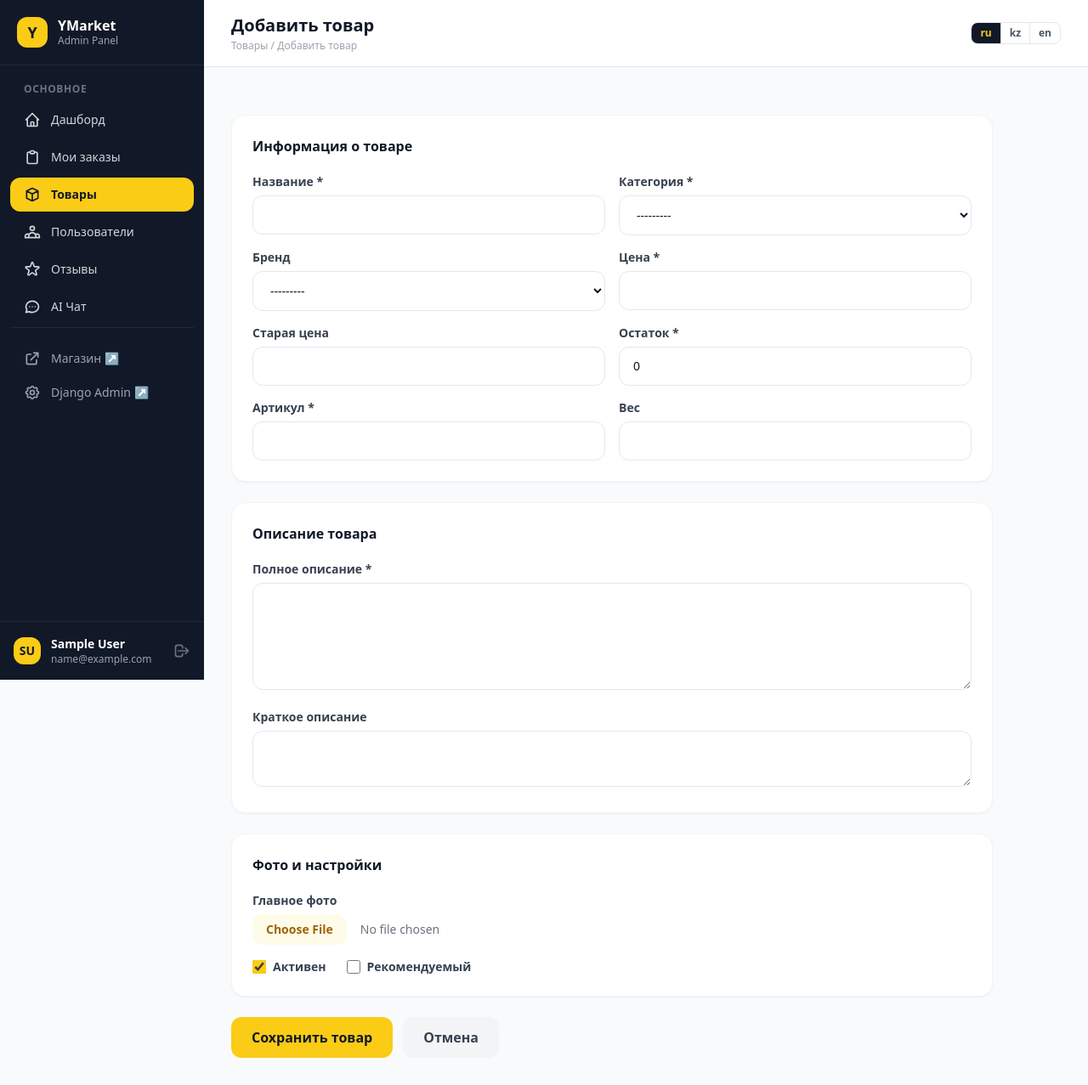
After one commit to sakenzi/aimarket, a Django app: page /dashboard/products/add/ in a window 1280 px wide. The commit adds this page. Shown: the whole page at 85% size. Run offline with Django 5.2, Linux system fonts and the light colour scheme; the visitor is signed in with stand-in values (Sample User, id 1); data comes from the database, SQL or seed files in the repository; data that the repository does not hold is empty; some libraries are stand-ins or nearby versions.

Commit message:
fix bags dashboard

```diff
--- /dev/null
+++ b/marketplace/apps/dashboard/forms.py
@@ -0,0 +1,45 @@
+from django import forms
+
+from apps.products.models import Brand, Category, Product
+
+
+class DashboardProductForm(forms.ModelForm):
+    main_image = forms.ImageField(required=False)
+
+    class Meta:
+        model = Product
+        fields = (
+            'name',
+            'category',
+            'brand',
+            'description',
+            'short_description',
+            'price',
+            'old_price',
+            'stock',
+            'sku',
+            'weight',
+            'is_active',
+            'is_featured',
+        )
+        widgets = {
+            'description': forms.Textarea(attrs={'rows': 5}),
+            'short_description': forms.Textarea(attrs={'rows': 2}),
+        }
+
+    def __init__(self, *args, **kwargs):
+        super().__init__(*args, **kwargs)
+        self.fields['category'].queryset = Category.objects.filter(is_active=True).order_by('parent__name', 'name')
+        self.fields['brand'].queryset = Brand.objects.order_by('name')
+
+        text_classes = 'w-full px-4 py-3 border border-gray-200 rounded-xl text-sm outline-none focus:ring-2 focus:ring-yellow-400 bg-white'
+        checkbox_classes = 'w-4 h-4 rounded accent-yellow-400'
+        for name, field in self.fields.items():
+            if name in {'is_active', 'is_featured'}:
+                field.widget.attrs.update({'class': checkbox_classes})
+            elif name == 'main_image':
+                field.widget.attrs.update({
+                    'class': 'w-full text-sm text-gray-500 file:mr-4 file:py-2 file:px-4 file:rounded-xl file:border-0 file:text-sm file:font-bold file:bg-yellow-50 file:text-yellow-700 hover:file:bg-yellow-100'
+                })
+            else:
+                field.widget.attrs.update({'class': text_classes})
--- a/marketplace/apps/dashboard/urls.py
+++ b/marketplace/apps/dashboard/urls.py
@@ -12,6 +12,7 @@ urlpatterns = [
 
     # Products
     path('products/', views.products_list, name='products'),
+    path('products/add/', views.product_create, name='product_create'),
     path('products/<uuid:pk>/toggle/', views.product_toggle, name='product_toggle'),
     path('products/<uuid:pk>/stock/', views.product_update_stock, name='product_stock'),
 
--- a/marketplace/apps/dashboard/views.py
+++ b/marketplace/apps/dashboard/views.py
@@ -9,9 +9,10 @@ from datetime import timedelta
 import json
 
 from apps.orders.models import Order, OrderStatusHistory
-from apps.products.models import Product, Category, Review
+from apps.products.models import Product, Category, Review, ProductImage
 from apps.users.models import User
 from apps.ai_chat.models import ChatSession
+from .forms import DashboardProductForm
 
 
 # ── Helpers ───────────────────────────────────────────────────────────────────
@@ -199,6 +200,32 @@ def products_list(request):
 
 
 @staff_required
+def product_create(request):
+    if request.method == 'POST':
+        form = DashboardProductForm(request.POST, request.FILES)
+        if form.is_valid():
+            product = form.save()
+            image = form.cleaned_data.get('main_image')
+            if image:
+                ProductImage.objects.create(
+                    product=product,
+                    image=image,
+                    alt=product.name,
+                    is_main=True,
+                )
+            messages.success(request, 'Product created.')
+            return redirect('dashboard:products')
+    else:
+        form = DashboardProductForm()
+
+    context = {
+        'form': form,
+        'section': 'products',
+    }
+    return render(request, 'dashboard/product_form.html', context)
+
+
+@staff_required
 def product_toggle(request, pk):
     """Toggle product active status via AJAX"""
     product = get_object_or_404(Product, pk=pk)
--- a/marketplace/apps/products/context_processors.py
+++ b/marketplace/apps/products/context_processors.py
@@ -166,7 +166,7 @@ UI_TRANSLATIONS = {
     'all_link': 'Все →',
     'top_products': 'Топ товаров',
     'no_data': 'Нет данных',
-    'revenue_currency': 'Выручка ₽',
+    'revenue_currency': 'Выручка ₸',
     'orders_chart': 'Заказов',
     'review_moderation': 'Модерация отзывов',
     'awaiting_review': 'ожидают проверки',
@@ -200,6 +200,27 @@ UI_TRANSLATIONS = {
     'unblock_user': '✅ Разблокировать',
     'total_lower': 'всего',
     'orders_empty_short': 'Заказов нет',
+    'add_product': 'Добавить товар',
+    'product_info': 'Информация о товаре',
+    'product_description': 'Описание товара',
+    'product_media_settings': 'Фото и настройки',
+    'save_product': 'Сохранить товар',
+    'cancel': 'Отмена',
+    'product_form_labels': {
+        'name': 'Название',
+        'sku': 'Артикул',
+        'category': 'Категория',
+        'brand': 'Бренд',
+        'price': 'Цена',
+        'old_price': 'Старая цена',
+        'stock': 'Остаток',
+        'weight': 'Вес',
+        'short_description': 'Краткое описание',
+        'description': 'Полное описание',
+        'main_image': 'Главное фото',
+        'is_active': 'Активен',
+        'is_featured': 'Рекомендуемый',
+    },
     'order_status_labels': {
         'pending': 'Ожидает оплаты',
         'paid': 'Оплачен',
@@ -380,7 +401,7 @@ UI_TRANSLATIONS = {
     'all_link': 'Барлығы →',
     'top_products': 'Үздік тауарлар',
     'no_data': 'Дерек жоқ',
-    'revenue_currency': 'Табыс ₽',
+    'revenue_currency': 'Табыс ₸',
     'orders_chart': 'Тапсырыстар',
     'review_moderation': 'Пікірлерді модерациялау',
     'awaiting_review': 'тексеруді күтеді',
@@ -414,6 +435,27 @@ UI_TRANSLATIONS = {
     'unblock_user': '✅ Бұғаттан шығару',
     'total_lower': 'барлығы',
     'orders_empty_short': 'Тапсырыс жоқ',
+    'add_product': 'Тауар қосу',
+    'product_info': 'Тауар туралы ақпарат',
+    'product_description': 'Тауар сипаттамасы',
+    'product_media_settings': 'Фото және баптаулар',
+    'save_product': 'Тауарды сақтау',
+    'cancel': 'Болдырмау',
+    'product_form_labels': {
+        'name': 'Атауы',
+        'sku': 'Артикул',
+        'category': 'Санат',
+        'brand': 'Бренд',
+        'price': 'Баға',
+        'old_price': 'Ескі баға',
+        'stock': 'Қалдық',
+        'weight': 'Салмақ',
+        'short_description': 'Қысқаша сипаттама',
+        'description': 'Толық сипаттама',
+        'main_image': 'Негізгі фото',
+        'is_active': 'Белсенді',
+        'is_featured': 'Ұсынылған',
+    },
     'order_status_labels': {
         'pending': 'Төлем күтуде',
         'paid': 'Төленді',
@@ -594,7 +636,7 @@ UI_TRANSLATIONS = {
     'all_link': 'All →',
     'top_products': 'Top products',
     'no_data': 'No data',
-    'revenue_currency': 'Revenue ₽',
+    'revenue_currency': 'Revenue ₸',
     'orders_chart': 'Orders',
     'review_moderation': 'Review moderation',
     'awaiting_review': 'awaiting review',
@@ -628,6 +670,27 @@ UI_TRANSLATIONS = {
     'unblock_user': '✅ Unblock',
     'total_lower': 'total',
     'orders_empty_short': 'No orders',
+    'add_product': 'Add product',
+    'product_info': 'Product information',
+    'product_description': 'Product description',
+    'product_media_settings': 'Photo and settings',
+    'save_product': 'Save product',
+    'cancel': 'Cancel',
+    'product_form_labels': {
+        'name': 'Name',
+        'sku': 'SKU',
+        'category': 'Category',
+        'brand': 'Brand',
+        'price': 'Price',
+        'old_price': 'Old price',
+        'stock': 'Stock',
+        'weight': 'Weight',
+        'short_description': 'Short description',
+        'description': 'Full description',
+        'main_image': 'Main photo',
+        'is_active': 'Active',
+        'is_featured': 'Featured',
+    },
     'order_status_labels': {
         'pending': 'Awaiting payment',
         'paid': 'Paid',
--- a/marketplace/templates/dashboard/base.html
+++ b/marketplace/templates/dashboard/base.html
@@ -9,11 +9,46 @@
     <script src="https://cdn.tailwindcss.com"></script>
     <script src="https://cdn.jsdelivr.net/npm/chart.js@4.4.0/dist/chart.umd.min.js"></script>
     <style>
-        .sidebar-link { @apply flex items-center gap-3 px-4 py-2.5 rounded-xl text-sm font-medium transition-all; }
-        .sidebar-link:hover { @apply bg-yellow-400 text-gray-900; }
-        .sidebar-link.active { @apply bg-yellow-400 text-gray-900 font-bold; }
-        .stat-card { @apply bg-white rounded-2xl p-5 border border-gray-100 shadow-sm; }
-        .badge { @apply inline-flex items-center px-2.5 py-0.5 rounded-full text-xs font-bold; }
+        .sidebar-link {
+            display: flex;
+            align-items: center;
+            gap: 0.75rem;
+            padding: 0.625rem 1rem;
+            border-radius: 0.75rem;
+            font-size: 0.875rem;
+            line-height: 1;
+            font-weight: 500;
+            white-space: nowrap;
+            transition: all 0.2s ease;
+        }
+        .sidebar-link svg {
+            flex: 0 0 auto;
+            display: block;
+        }
+        .sidebar-link:hover,
+        .sidebar-link.active {
+            background: #facc15;
+            color: #111827;
+        }
+        .sidebar-link.active {
+            font-weight: 700;
+        }
+        .stat-card {
+            background: #fff;
+            border-radius: 1rem;
+            padding: 1.25rem;
+            border: 1px solid #f3f4f6;
+            box-shadow: 0 1px 2px rgba(15, 23, 42, 0.04);
+        }
+        .badge {
+            display: inline-flex;
+            align-items: center;
+            padding: 0.125rem 0.625rem;
+            border-radius: 9999px;
+            font-size: 0.75rem;
+            line-height: 1rem;
+            font-weight: 700;
+        }
     </style>
 </head>
 <body class="bg-gray-50 text-gray-900">
--- a/marketplace/templates/dashboard/orders.html
+++ b/marketplace/templates/dashboard/orders.html
@@ -65,7 +65,7 @@
                     <p class="text-xs text-gray-400">{{ order.user.email }}</p>
                 </td>
                 <td class="px-5 py-3 hidden md:table-cell text-gray-500">{{ order.items.count }} {{ ui.pcs }}</td>
-                <td class="px-5 py-3 font-black text-gray-900">{{ order.total|floatformat:0|intcomma }}₽</td>
+                <td class="px-5 py-3 font-black text-gray-900">{{ order.total|floatformat:0|intcomma }}₸</td>
                 <td class="px-5 py-3">
                     <span class="badge
                         {% if order.status == 'delivered' %}bg-green-100 text-green-700
--- /dev/null
+++ b/marketplace/templates/dashboard/product_form.html
@@ -0,0 +1,86 @@
+{% extends "dashboard/base.html" %}
+{% load ui_extras %}
+
+{% block title %}{{ ui.add_product }}{% endblock %}
+{% block page_title %}{{ ui.add_product }}{% endblock %}
+
+{% block breadcrumb %}
+<p class="text-xs text-gray-400 mt-0.5">
+    <a href="{% url 'dashboard:products' %}" class="hover:text-yellow-600">{{ ui.items }}</a> / {{ ui.add_product }}
+</p>
+{% endblock %}
+
+{% block content %}
+<form method="post" enctype="multipart/form-data" class="max-w-4xl space-y-6">
+    {% csrf_token %}
+
+    <div class="bg-white rounded-2xl border border-gray-100 shadow-sm p-6">
+        <h2 class="font-black text-gray-900 mb-5">{{ ui.product_info }}</h2>
+        <div class="grid md:grid-cols-2 gap-4">
+            {% for field in form %}
+            {% if field.name in "name,sku,category,brand,price,old_price,stock,weight" %}
+            <div>
+                <label class="text-sm font-bold text-gray-700 mb-1.5 block">
+                    {{ ui.product_form_labels|get_item:field.name|default:field.label }}{% if field.field.required %} *{% endif %}
+                </label>
+                {{ field }}
+                {% if field.errors %}<p class="text-red-500 text-xs mt-1">{{ field.errors.0 }}</p>{% endif %}
+            </div>
+            {% endif %}
+            {% endfor %}
+        </div>
+    </div>
+
+    <div class="bg-white rounded-2xl border border-gray-100 shadow-sm p-6">
+        <h2 class="font-black text-gray-900 mb-5">{{ ui.product_description }}</h2>
+        <div class="space-y-4">
+            {% for field in form %}
+            {% if field.name in "short_description,description" %}
+            <div>
+                <label class="text-sm font-bold text-gray-700 mb-1.5 block">
+                    {{ ui.product_form_labels|get_item:field.name|default:field.label }}{% if field.field.required %} *{% endif %}
+                </label>
+                {{ field }}
+                {% if field.errors %}<p class="text-red-500 text-xs mt-1">{{ field.errors.0 }}</p>{% endif %}
+            </div>
+            {% endif %}
+            {% endfor %}
+        </div>
+    </div>
+
+    <div class="bg-white rounded-2xl border border-gray-100 shadow-sm p-6">
+        <h2 class="font-black text-gray-900 mb-5">{{ ui.product_media_settings }}</h2>
+        <div class="space-y-4">
+            <div>
+                <label class="text-sm font-bold text-gray-700 mb-1.5 block">{{ ui.product_form_labels|get_item:'main_image' }}</label>
+                {{ form.main_image }}
+                {% if form.main_image.errors %}<p class="text-red-500 text-xs mt-1">{{ form.main_image.errors.0 }}</p>{% endif %}
+            </div>
+
+            <div class="flex flex-wrap gap-6">
+                <label class="flex items-center gap-2 text-sm font-semibold text-gray-700">
+                    {{ form.is_active }} {{ ui.product_form_labels|get_item:'is_active' }}
+                </label>
+                <label class="flex items-center gap-2 text-sm font-semibold text-gray-700">
+                    {{ form.is_featured }} {{ ui.product_form_labels|get_item:'is_featured' }}
+                </label>
+            </div>
+        </div>
+    </div>
+
+    {% if form.non_field_errors %}
+    <div class="bg-red-50 text-red-700 text-sm p-4 rounded-xl border border-red-200">
+        {{ form.non_field_errors.0 }}
+    </div>
+    {% endif %}
+
+    <div class="flex gap-3">
+        <button type="submit" class="px-6 py-3 bg-yellow-400 hover:bg-yellow-500 text-gray-900 font-black rounded-xl transition">
+            {{ ui.save_product }}
+        </button>
+        <a href="{% url 'dashboard:products' %}" class="px-6 py-3 bg-gray-100 hover:bg-gray-200 text-gray-700 font-bold rounded-xl transition">
+            {{ ui.cancel }}
+        </a>
+    </div>
+</form>
+{% endblock %}
--- a/marketplace/templates/dashboard/user_detail.html
+++ b/marketplace/templates/dashboard/user_detail.html
@@ -35,7 +35,7 @@
                 </div>
                 <div class="flex justify-between">
                     <span class="text-gray-500">{{ ui.spent }}</span>
-                    <span class="font-bold text-green-600">{{ total_spent|floatformat:0|intcomma }}₽</span>
+                    <span class="font-bold text-green-600">{{ total_spent|floatformat:0|intcomma }}₸</span>
                 </div>
                 <div class="flex justify-between">
                     <span class="text-gray-500">{{ ui.reviews }}</span>
@@ -76,7 +76,7 @@
                         <p class="text-xs text-gray-400">{{ order.created_at|date:"d.m.Y" }} · {{ order.items.count }} {{ ui.products_count }}</p>
                     </div>
                     <div class="text-right">
-                        <p class="font-black text-gray-900 text-sm">{{ order.total|floatformat:0|intcomma }}₽</p>
+                        <p class="font-black text-gray-900 text-sm">{{ order.total|floatformat:0|intcomma }}₸</p>
                         <span class="badge text-xs
                             {% if order.status == 'delivered' %}bg-green-100 text-green-700
                             {% elif order.status == 'cancelled' %}bg-red-100 text-red-700
--- a/marketplace/templates/dashboard/users.html
+++ b/marketplace/templates/dashboard/users.html
@@ -42,7 +42,7 @@
                     <span class="font-bold text-gray-900">{{ u.orders_count|default:0 }}</span>
                 </td>
                 <td class="px-5 py-3 font-bold text-gray-900 hidden lg:table-cell">
-                    {{ u.total_spent|default:0|floatformat:0|intcomma }}₽
+                    {{ u.total_spent|default:0|floatformat:0|intcomma }}₸
                 </td>
                 <td class="px-5 py-3 text-gray-400 text-xs hidden lg:table-cell">{{ u.created_at|date:"d.m.Y" }}</td>
                 <td class="px-5 py-3">
```
Also changed, not shown: marketplace/templates/dashboard/home.html (+11 -4 lines), marketplace/templates/dashboard/order_detail.html (+5 -5 lines), marketplace/templates/dashboard/products.html (+8 -1 lines).
